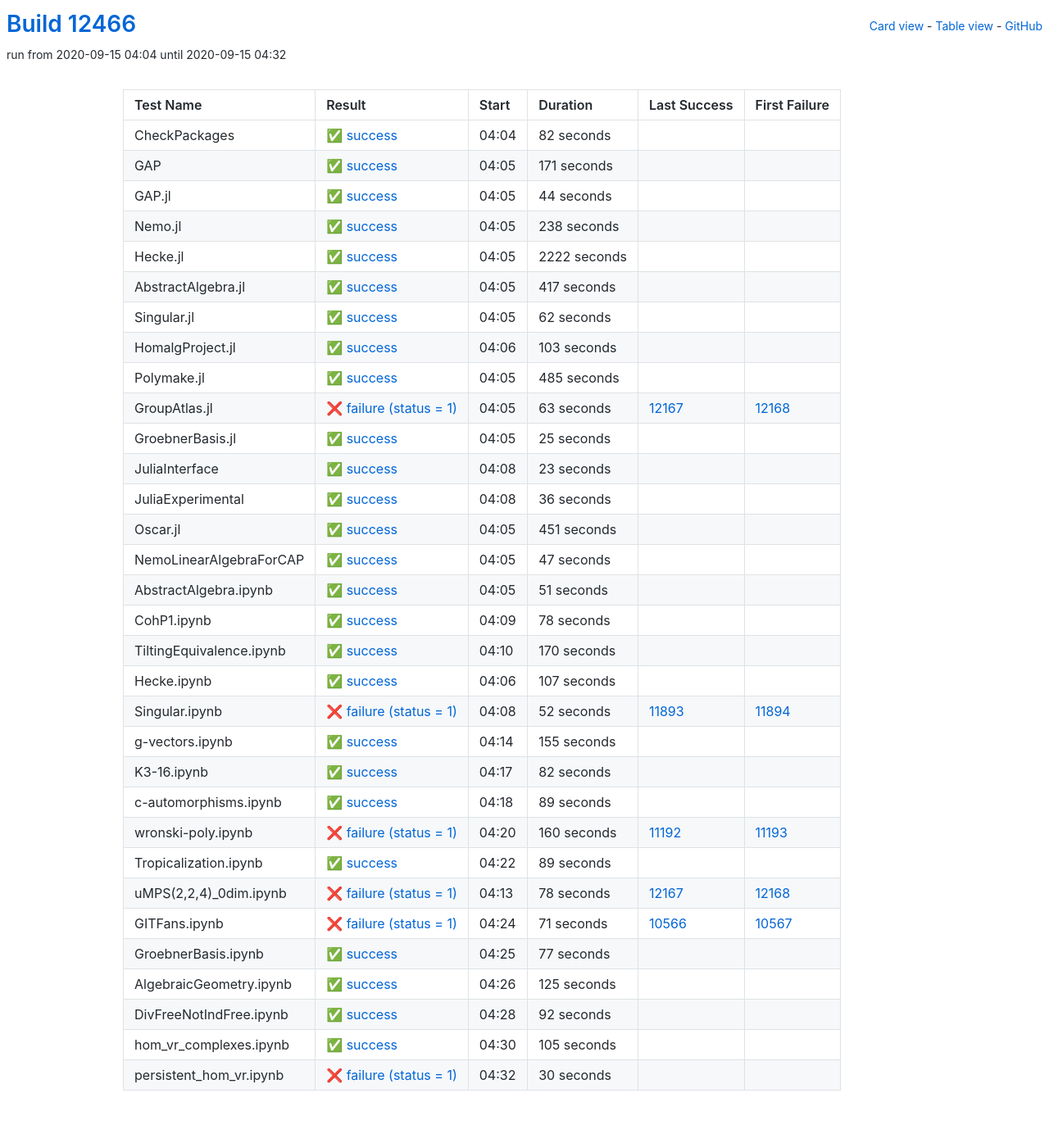
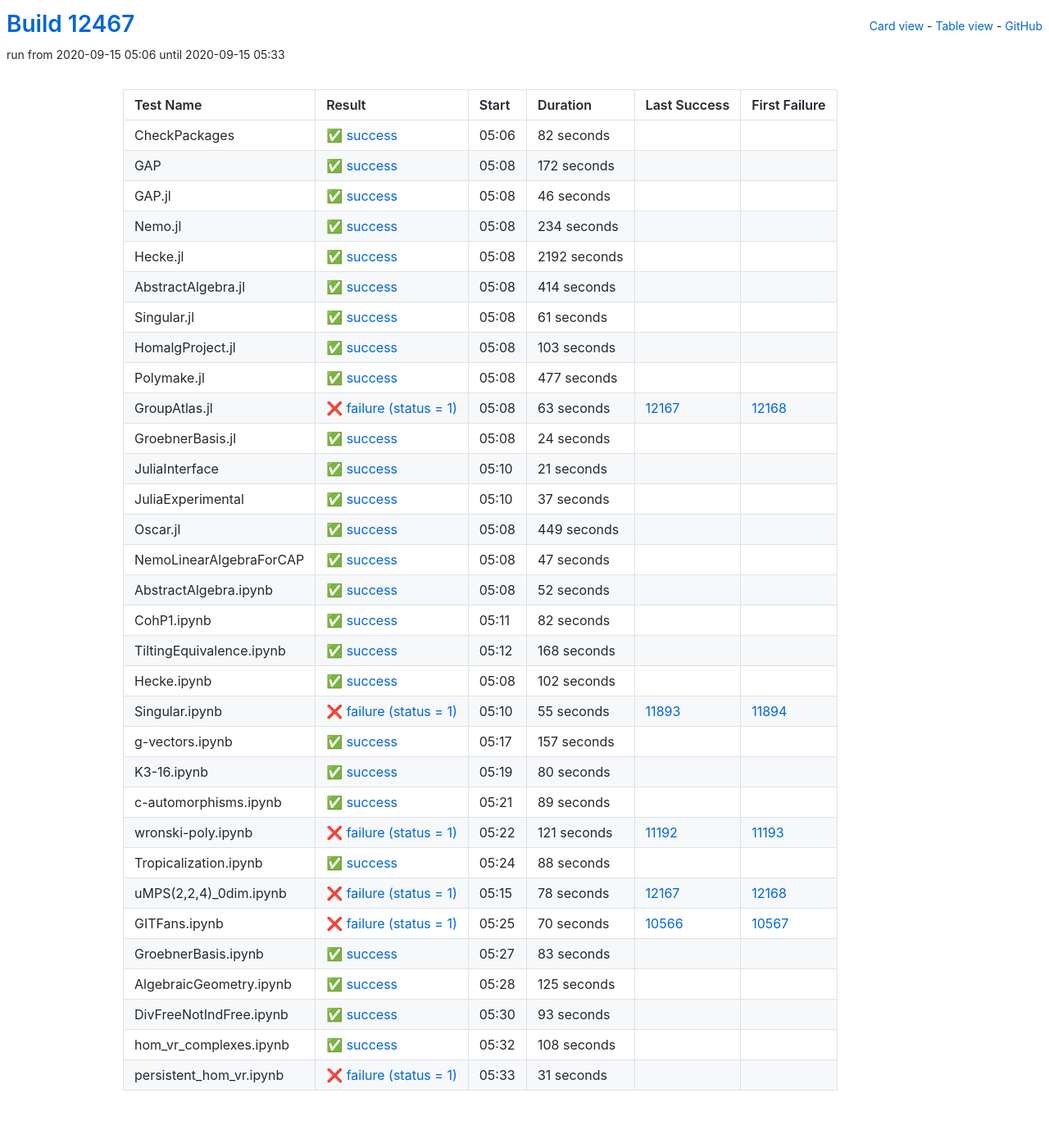
Before and after one commit to oscar-system/oscar-ci-status, a Jekyll site: the page built from table.html, in a window 1280 px wide. Shown: the whole page at 82% size. Built offline with Jekyll 4.4.1, drawn with Linux system fonts in a browser that asks for light colours.

Commit message:
Build #12467

```diff
--- a/_data/ci.yml
+++ b/_data/ci.yml
@@ -1,6 +1,6 @@
 ---
-build: 12466
-build_url: https://oscarci.mathematik.uni-kl.de/job/oscar/12466/
+build: 12467
+build_url: https://oscarci.mathematik.uni-kl.de/job/oscar/12467/
 job: oscar
 organization: oscar-system
 repo: oscar-ci-status
@@ -8,8 +8,8 @@ repourl: https://github.com/oscar-system/oscar-ci-status
 tests:
 - name: CheckPackages
   id: checkpackages
-  log: https://oscarci.mathematik.uni-kl.de/job/oscar/12466/artifact/logs/build-12466/CheckPackages.log
-  start: 2020-09-15 04:04
+  log: https://oscarci.mathematik.uni-kl.de/job/oscar/12467/artifact/logs/build-12467/CheckPackages.log
+  start: 2020-09-15 05:06
   success: true
   exitcode: 0
   status: success
@@ -20,80 +20,80 @@ tests:
   first_failure_url:
 - name: GAP
   id: gap
-  log: https://oscarci.mathematik.uni-kl.de/job/oscar/12466/artifact/logs/build-12466/GAP.log
-  start: 2020-09-15 04:05
+  log: https://oscarci.mathematik.uni-kl.de/job/oscar/12467/artifact/logs/build-12467/GAP.log
+  start: 2020-09-15 05:08
   success: true
   exitcode: 0
   status: success
-  duration: 171
+  duration: 172
   last_success: false
   last_success_url:
   first_failure: false
   first_failure_url:
 - name: GAP.jl
   id: gap-jl
-  log: https://oscarci.mathematik.uni-kl.de/job/oscar/12466/artifact/logs/build-12466/GAP.jl.log
-  start: 2020-09-15 04:05
+  log: https://oscarci.mathematik.uni-kl.de/job/oscar/12467/artifact/logs/build-12467/GAP.jl.log
+  start: 2020-09-15 05:08
   success: true
   exitcode: 0
   status: success
-  duration: 44
+  duration: 46
   last_success: false
   last_success_url:
   first_failure: false
   first_failure_url:
 - name: Nemo.jl
   id: nemo-jl
-  log: https://oscarci.mathematik.uni-kl.de/job/oscar/12466/artifact/logs/build-12466/Nemo.jl.log
-  start: 2020-09-15 04:05
+  log: https://oscarci.mathematik.uni-kl.de/job/oscar/12467/artifact/logs/build-12467/Nemo.jl.log
+  start: 2020-09-15 05:08
   success: true
   exitcode: 0
   status: success
-  duration: 238
+  duration: 234
   last_success: false
   last_success_url:
   first_failure: false
   first_failure_url:
 - name: Hecke.jl
   id: hecke-jl
-  log: https://oscarci.mathematik.uni-kl.de/job/oscar/12466/artifact/logs/build-12466/Hecke.jl.log
-  start: 2020-09-15 04:05
+  log: https://oscarci.mathematik.uni-kl.de/job/oscar/12467/artifact/logs/build-12467/Hecke.jl.log
+  start: 2020-09-15 05:08
   success: true
   exitcode: 0
   status: success
-  duration: 2222
+  duration: 2192
   last_success: false
   last_success_url:
   first_failure: false
   first_failure_url:
 - name: AbstractAlgebra.jl
   id: abstractalgebra-jl
-  log: https://oscarci.mathematik.uni-kl.de/job/oscar/12466/artifact/logs/build-12466/AbstractAlgebra.jl.log
-  start: 2020-09-15 04:05
+  log: https://oscarci.mathematik.uni-kl.de/job/oscar/12467/artifact/logs/build-12467/AbstractAlgebra.jl.log
+  start: 2020-09-15 05:08
   success: true
   exitcode: 0
   status: success
-  duration: 417
+  duration: 414
   last_success: false
   last_success_url:
   first_failure: false
   first_failure_url:
 - name: Singular.jl
   id: singular-jl
-  log: https://oscarci.mathematik.uni-kl.de/job/oscar/12466/artifact/logs/build-12466/Singular.jl.log
-  start: 2020-09-15 04:05
+  log: https://oscarci.mathematik.uni-kl.de/job/oscar/12467/artifact/logs/build-12467/Singular.jl.log
+  start: 2020-09-15 05:08
   success: true
   exitcode: 0
   status: success
-  duration: 62
+  duration: 61
   last_success: false
   last_success_url:
   first_failure: false
   first_failure_url:
 - name: HomalgProject.jl
   id: homalgproject-jl
-  log: https://oscarci.mathematik.uni-kl.de/job/oscar/12466/artifact/logs/build-12466/HomalgProject.jl.log
-  start: 2020-09-15 04:06
+  log: https://oscarci.mathematik.uni-kl.de/job/oscar/12467/artifact/logs/build-12467/HomalgProject.jl.log
+  start: 2020-09-15 05:08
   success: true
   exitcode: 0
   status: success
@@ -104,20 +104,20 @@ tests:
   first_failure_url:
 - name: Polymake.jl
   id: polymake-jl
-  log: https://oscarci.mathematik.uni-kl.de/job/oscar/12466/artifact/logs/build-12466/Polymake.jl.log
-  start: 2020-09-15 04:05
+  log: https://oscarci.mathematik.uni-kl.de/job/oscar/12467/artifact/logs/build-12467/Polymake.jl.log
+  start: 2020-09-15 05:08
   success: true
   exitcode: 0
   status: success
-  duration: 485
+  duration: 477
   last_success: false
   last_success_url:
   first_failure: false
   first_failure_url:
 - name: GroupAtlas.jl
   id: groupatlas-jl
-  log: https://oscarci.mathematik.uni-kl.de/job/oscar/12466/artifact/logs/build-12466/GroupAtlas.jl.log
-  start: 2020-09-15 04:05
+  log: https://oscarci.mathematik.uni-kl.de/job/oscar/12467/artifact/logs/build-12467/GroupAtlas.jl.log
+  start: 2020-09-15 05:08
   success: false
   exitcode: 1
   status: failure
@@ -128,56 +128,56 @@ tests:
   first_failure_url: https://oscarci.mathematik.uni-kl.de/job/oscar/12168/
 - name: GroebnerBasis.jl
   id: groebnerbasis-jl
-  log: https://oscarci.mathematik.uni-kl.de/job/oscar/12466/artifact/logs/build-12466/GroebnerBasis.jl.log
-  start: 2020-09-15 04:05
+  log: https://oscarci.mathematik.uni-kl.de/job/oscar/12467/artifact/logs/build-12467/GroebnerBasis.jl.log
+  start: 2020-09-15 05:08
   success: true
   exitcode: 0
   status: success
-  duration: 25
+  duration: 24
   last_success: false
   last_success_url:
   first_failure: false
   first_failure_url:
 - name: JuliaInterface
   id: juliainterface
-  log: https://oscarci.mathematik.uni-kl.de/job/oscar/12466/artifact/logs/build-12466/JuliaInterface.log
-  start: 2020-09-15 04:08
+  log: https://oscarci.mathematik.uni-kl.de/job/oscar/12467/artifact/logs/build-12467/JuliaInterface.log
+  start: 2020-09-15 05:10
   success: true
   exitcode: 0
   status: success
-  duration: 23
+  duration: 21
   last_success: false
   last_success_url:
   first_failure: false
   first_failure_url:
 - name: JuliaExperimental
   id: juliaexperimental
-  log: https://oscarci.mathematik.uni-kl.de/job/oscar/12466/artifact/logs/build-12466/JuliaExperimental.log
-  start: 2020-09-15 04:08
+  log: https://oscarci.mathematik.uni-kl.de/job/oscar/12467/artifact/logs/build-12467/JuliaExperimental.log
+  start: 2020-09-15 05:10
   success: true
   exitcode: 0
   status: success
-  duration: 36
+  duration: 37
   last_success: false
   last_success_url:
   first_failure: false
   first_failure_url:
 - name: Oscar.jl
   id: oscar-jl
-  log: https://oscarci.mathematik.uni-kl.de/job/oscar/12466/artifact/logs/build-12466/Oscar.jl.log
-  start: 2020-09-15 04:05
+  log: https://oscarci.mathematik.uni-kl.de/job/oscar/12467/artifact/logs/build-12467/Oscar.jl.log
+  start: 2020-09-15 05:08
   success: true
   exitcode: 0
   status: success
-  duration: 451
+  duration: 449
   last_success: false
   last_success_url:
   first_failure: false
   first_failure_url:
 - name: NemoLinearAlgebraForCAP
   id: nemolinearalgebraforcap
-  log: https://oscarci.mathematik.uni-kl.de/job/oscar/12466/artifact/logs/build-12466/NemoLinearAlgebraForCAP.log
-  start: 2020-09-15 04:05
+  log: https://oscarci.mathematik.uni-kl.de/job/oscar/12467/artifact/logs/build-12467/NemoLinearAlgebraForCAP.log
+  start: 2020-09-15 05:08
   success: true
   exitcode: 0
   status: success
@@ -188,80 +188,20 @@ tests:
   first_failure_url:
 - name: AbstractAlgebra.ipynb
   id: abstractalgebra-ipynb
-  log: https://oscarci.mathematik.uni-kl.de/job/oscar/12466/artifact/logs/build-12466/AbstractAlgebra.ipynb.log
-  start: 2020-09-15 04:05
+  log: https://oscarci.mathematik.uni-kl.de/job/oscar/12467/artifact/logs/build-12467/AbstractAlgebra.ipynb.log
+  start: 2020-09-15 05:08
   success: true
   exitcode: 0
   status: success
-  duration: 51
+  duration: 52
   last_success: false
   last_success_url:
   first_failure: false
   first_failure_url:
 - name: CohP1.ipynb
   id: cohp1-ipynb
-  log: https://oscarci.mathematik.uni-kl.de/job/oscar/12466/artifact/logs/build-12466/CohP1.ipynb.log
-  start: 2020-09-15 04:09
-  success: true
-  exitcode: 0
-  status: success
-  duration: 78
-  last_success: false
-  last_success_url:
-  first_failure: false
-  first_failure_url:
-- name: TiltingEquivalence.ipynb
-  id: tiltingequivalence-ipynb
-  log: https://oscarci.mathematik.uni-kl.de/job/oscar/12466/artifact/logs/build-12466/TiltingEquivalence.ipynb.log
-  start: 2020-09-15 04:10
-  success: true
-  exitcode: 0
-  status: success
-  duration: 170
-  last_success: false
-  last_success_url:
-  first_failure: false
-  first_failure_url:
-- name: Hecke.ipynb
-  id: hecke-ipynb
-  log: https://oscarci.mathematik.uni-kl.de/job/oscar/12466/artifact/logs/build-12466/Hecke.ipynb.log
-  start: 2020-09-15 04:06
-  success: true
-  exitcode: 0
-  status: success
-  duration: 107
-  last_success: false
-  last_success_url:
-  first_failure: false
-  first_failure_url:
-- name: Singular.ipynb
-  id: singular-ipynb
-  log: https://oscarci.mathematik.uni-kl.de/job/oscar/12466/artifact/logs/build-12466/Singular.ipynb.log
-  start: 2020-09-15 04:08
-  success: false
-  exitcode: 1
-  status: failure
-  duration: 52
-  last_success: 11893
-  last_success_url: https://oscarci.mathematik.uni-kl.de/job/oscar/11893/
-  first_failure: 11894
-  first_failure_url: https://oscarci.mathematik.uni-kl.de/job/oscar/11894/
-- name: g-vectors.ipynb
-  id: g-vectors-ipynb
-  log: https://oscarci.mathematik.uni-kl.de/job/oscar/12466/artifact/logs/build-12466/g-vectors.ipynb.log
-  start: 2020-09-15 04:14
-  success: true
-  exitcode: 0
-  status: success
-  duration: 155
-  last_success: false
-  last_success_url:
-  first_failure: false
-  first_failure_url:
-- name: K3-16.ipynb
-  id: k3-16-ipynb
-  log: https://oscarci.mathematik.uni-kl.de/job/oscar/12466/artifact/logs/build-12466/K3-16.ipynb.log
-  start: 2020-09-15 04:17
+  log: https://oscarci.mathematik.uni-kl.de/job/oscar/12467/artifact/logs/build-12467/CohP1.ipynb.log
+  start: 2020-09-15 05:11
   success: true
   exitcode: 0
   status: success
@@ -270,10 +210,70 @@ tests:
   last_success_url:
   first_failure: false
   first_failure_url:
+- name: TiltingEquivalence.ipynb
+  id: tiltingequivalence-ipynb
+  log: https://oscarci.mathematik.uni-kl.de/job/oscar/12467/artifact/logs/build-12467/TiltingEquivalence.ipynb.log
+  start: 2020-09-15 05:12
+  success: true
+  exitcode: 0
+  status: success
+  duration: 168
+  last_success: false
+  last_success_url:
+  first_failure: false
+  first_failure_url:
+- name: Hecke.ipynb
+  id: hecke-ipynb
+  log: https://oscarci.mathematik.uni-kl.de/job/oscar/12467/artifact/logs/build-12467/Hecke.ipynb.log
+  start: 2020-09-15 05:08
+  success: true
+  exitcode: 0
+  status: success
+  duration: 102
+  last_success: false
+  last_success_url:
+  first_failure: false
+  first_failure_url:
+- name: Singular.ipynb
+  id: singular-ipynb
+  log: https://oscarci.mathematik.uni-kl.de/job/oscar/12467/artifact/logs/build-12467/Singular.ipynb.log
+  start: 2020-09-15 05:10
+  success: false
+  exitcode: 1
+  status: failure
+  duration: 55
+  last_success: 11893
+  last_success_url: https://oscarci.mathematik.uni-kl.de/job/oscar/11893/
+  first_failure: 11894
+  first_failure_url: https://oscarci.mathematik.uni-kl.de/job/oscar/11894/
+- name: g-vectors.ipynb
+  id: g-vectors-ipynb
+  log: https://oscarci.mathematik.uni-kl.de/job/oscar/12467/artifact/logs/build-12467/g-vectors.ipynb.log
+  start: 2020-09-15 05:17
+  success: true
+  exitcode: 0
+  status: success
+  duration: 157
+  last_success: false
+  last_success_url:
+  first_failure: false
+  first_failure_url:
+- name: K3-16.ipynb
+  id: k3-16-ipynb
+  log: https://oscarci.mathematik.uni-kl.de/job/oscar/12467/artifact/logs/build-12467/K3-16.ipynb.log
+  start: 2020-09-15 05:19
+  success: true
+  exitcode: 0
+  status: success
+  duration: 80
+  last_success: false
+  last_success_url:
+  first_failure: false
+  first_failure_url:
 - name: c-automorphisms.ipynb
   id: c-automorphisms-ipynb
-  log: https://oscarci.mathematik.uni-kl.de/job/oscar/12466/artifact/logs/build-12466/c-automorphisms.ipynb.log
-  start: 2020-09-15 04:18
+  log: https://oscarci.mathematik.uni-kl.de/job/oscar/12467/artifact/logs/build-12467/c-automorphisms.ipynb.log
+  start: 2020-09-15 05:21
   success: true
   exitcode: 0
   status: success
@@ -284,32 +284,32 @@ tests:
   first_failure_url:
 - name: wronski-poly.ipynb
   id: wronski-poly-ipynb
-  log: https://oscarci.mathematik.uni-kl.de/job/oscar/12466/artifact/logs/build-12466/wronski-poly.ipynb.log
-  start: 2020-09-15 04:20
+  log: https://oscarci.mathematik.uni-kl.de/job/oscar/12467/artifact/logs/build-12467/wronski-poly.ipynb.log
+  start: 2020-09-15 05:22
   success: false
   exitcode: 1
   status: failure
-  duration: 160
+  duration: 121
   last_success: 11192
   last_success_url: https://oscarci.mathematik.uni-kl.de/job/oscar/11192/
   first_failure: 11193
   first_failure_url: https://oscarci.mathematik.uni-kl.de/job/oscar/11193/
 - name: Tropicalization.ipynb
   id: tropicalization-ipynb
-  log: https://oscarci.mathematik.uni-kl.de/job/oscar/12466/artifact/logs/build-12466/Tropicalization.ipynb.log
-  start: 2020-09-15 04:22
+  log: https://oscarci.mathematik.uni-kl.de/job/oscar/12467/artifact/logs/build-12467/Tropicalization.ipynb.log
+  start: 2020-09-15 05:24
   success: true
   exitcode: 0
   status: success
-  duration: 89
+  duration: 88
   last_success: false
   last_success_url:
   first_failure: false
   first_failure_url:
 - name: uMPS(2,2,4)_0dim.ipynb
   id: umps-2-2-4-0dim-ipynb
-  log: https://oscarci.mathematik.uni-kl.de/job/oscar/12466/artifact/logs/build-12466/uMPS-2-2-4-_0dim.ipynb.log
-  start: 2020-09-15 04:13
+  log: https://oscarci.mathematik.uni-kl.de/job/oscar/12467/artifact/logs/build-12467/uMPS-2-2-4-_0dim.ipynb.log
+  start: 2020-09-15 05:15
   success: false
   exitcode: 1
   status: failure
@@ -320,32 +320,32 @@ tests:
   first_failure_url: https://oscarci.mathematik.uni-kl.de/job/oscar/12168/
 - name: GITFans.ipynb
   id: gitfans-ipynb
-  log: https://oscarci.mathematik.uni-kl.de/job/oscar/12466/artifact/logs/build-12466/GITFans.ipynb.log
-  start: 2020-09-15 04:24
+  log: https://oscarci.mathematik.uni-kl.de/job/oscar/12467/artifact/logs/build-12467/GITFans.ipynb.log
+  start: 2020-09-15 05:25
   success: false
   exitcode: 1
   status: failure
-  duration: 71
+  duration: 70
   last_success: 10566
   last_success_url: https://oscarci.mathematik.uni-kl.de/job/oscar/10566/
   first_failure: 10567
   first_failure_url: https://oscarci.mathematik.uni-kl.de/job/oscar/10567/
 - name: GroebnerBasis.ipynb
   id: groebnerbasis-ipynb
-  log: https://oscarci.mathematik.uni-kl.de/job/oscar/12466/artifact/logs/build-12466/GroebnerBasis.ipynb.log
-  start: 2020-09-15 04:25
+  log: https://oscarci.mathematik.uni-kl.de/job/oscar/12467/artifact/logs/build-12467/GroebnerBasis.ipynb.log
+  start: 2020-09-15 05:27
   success: true
   exitcode: 0
   status: success
-  duration: 77
+  duration: 83
   last_success: false
   last_success_url:
   first_failure: false
   first_failure_url:
 - name: AlgebraicGeometry.ipynb
   id: algebraicgeometry-ipynb
-  log: https://oscarci.mathematik.uni-kl.de/job/oscar/12466/artifact/logs/build-12466/AlgebraicGeometry.ipynb.log
-  start: 2020-09-15 04:26
+  log: https://oscarci.mathematik.uni-kl.de/job/oscar/12467/artifact/logs/build-12467/AlgebraicGeometry.ipynb.log
+  start: 2020-09-15 05:28
   success: true
   exitcode: 0
   status: success
@@ -356,36 +356,36 @@ tests:
   first_failure_url:
 - name: DivFreeNotIndFree.ipynb
   id: divfreenotindfree-ipynb
-  log: https://oscarci.mathematik.uni-kl.de/job/oscar/12466/artifact/logs/build-12466/DivFreeNotIndFree.ipynb.log
-  start: 2020-09-15 04:28
+  log: https://oscarci.mathematik.uni-kl.de/job/oscar/12467/artifact/logs/build-12467/DivFreeNotIndFree.ipynb.log
+  start: 2020-09-15 05:30
   success: true
   exitcode: 0
   status: success
-  duration: 92
+  duration: 93
   last_success: false
   last_success_url:
   first_failure: false
   first_failure_url:
 - name: hom_vr_complexes.ipynb
   id: hom-vr-complexes-ipynb
-  log: https://oscarci.mathematik.uni-kl.de/job/oscar/12466/artifact/logs/build-12466/hom_vr_complexes.ipynb.log
-  start: 2020-09-15 04:30
+  log: https://oscarci.mathematik.uni-kl.de/job/oscar/12467/artifact/logs/build-12467/hom_vr_complexes.ipynb.log
+  start: 2020-09-15 05:32
   success: true
   exitcode: 0
   status: success
-  duration: 105
+  duration: 108
   last_success: false
   last_success_url:
   first_failure: false
   first_failure_url:
 - name: persistent_hom_vr.ipynb
   id: persistent-hom-vr-ipynb
-  log: https://oscarci.mathematik.uni-kl.de/job/oscar/12466/artifact/logs/build-12466/persistent_hom_vr.ipynb.log
-  start: 2020-09-15 04:32
+  log: https://oscarci.mathematik.uni-kl.de/job/oscar/12467/artifact/logs/build-12467/persistent_hom_vr.ipynb.log
+  start: 2020-09-15 05:33
   success: false
   exitcode: 1
   status: failure
-  duration: 30
+  duration: 31
   last_success: false
   last_success_url:
   first_failure: false
```
Also changed, not shown: README.md.
